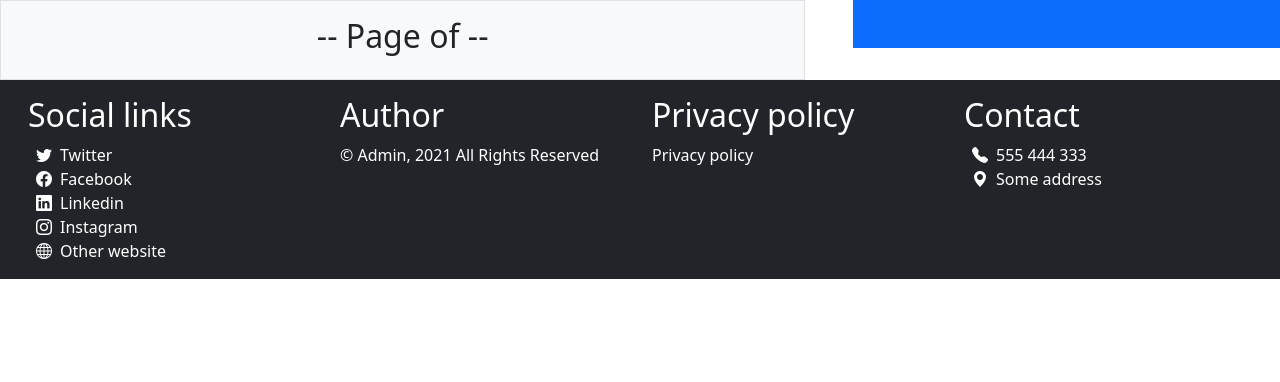
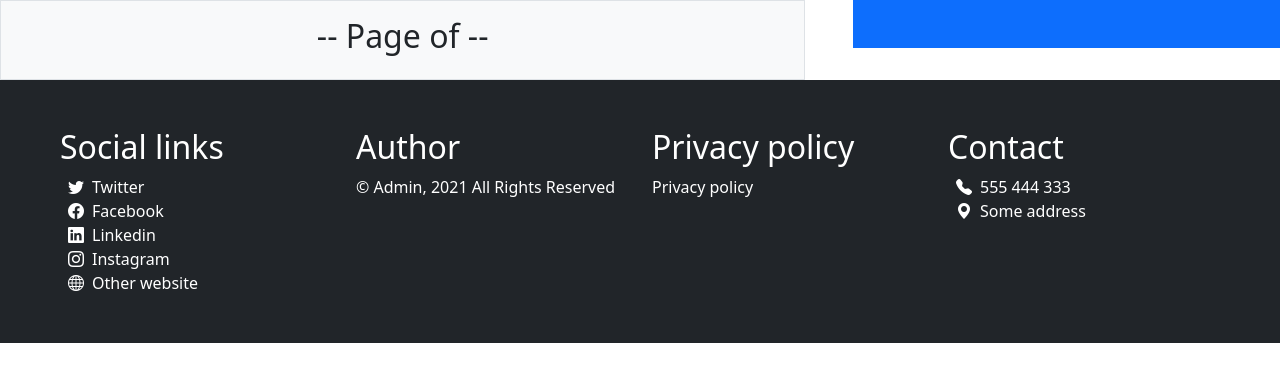
Before and after one commit to Szymon99d/symfony-blog, a Symfony app: template templates/pages/blog.html.twig in a window 1280 px wide. Shown: the part 56-438 px from the top of the page. Run offline with Twig, Linux system fonts and the light colour scheme; the template is opened without the code that fills it, so the values that code supplies are empty; some libraries are stand-ins or nearby versions.

Commit message:
Change footer padding

```diff
--- a/templates/blog_elements/footer.html.twig
+++ b/templates/blog_elements/footer.html.twig
@@ -1,4 +1,4 @@
-<div class="container-fluid bg-dark text-white p-3">
+<div class="container-fluid bg-dark text-white p-5">
     <div class="row m-0">
         <div class="col-sm-3">
             <h2>{% trans %}Social links{% endtrans %}</h2>
```
